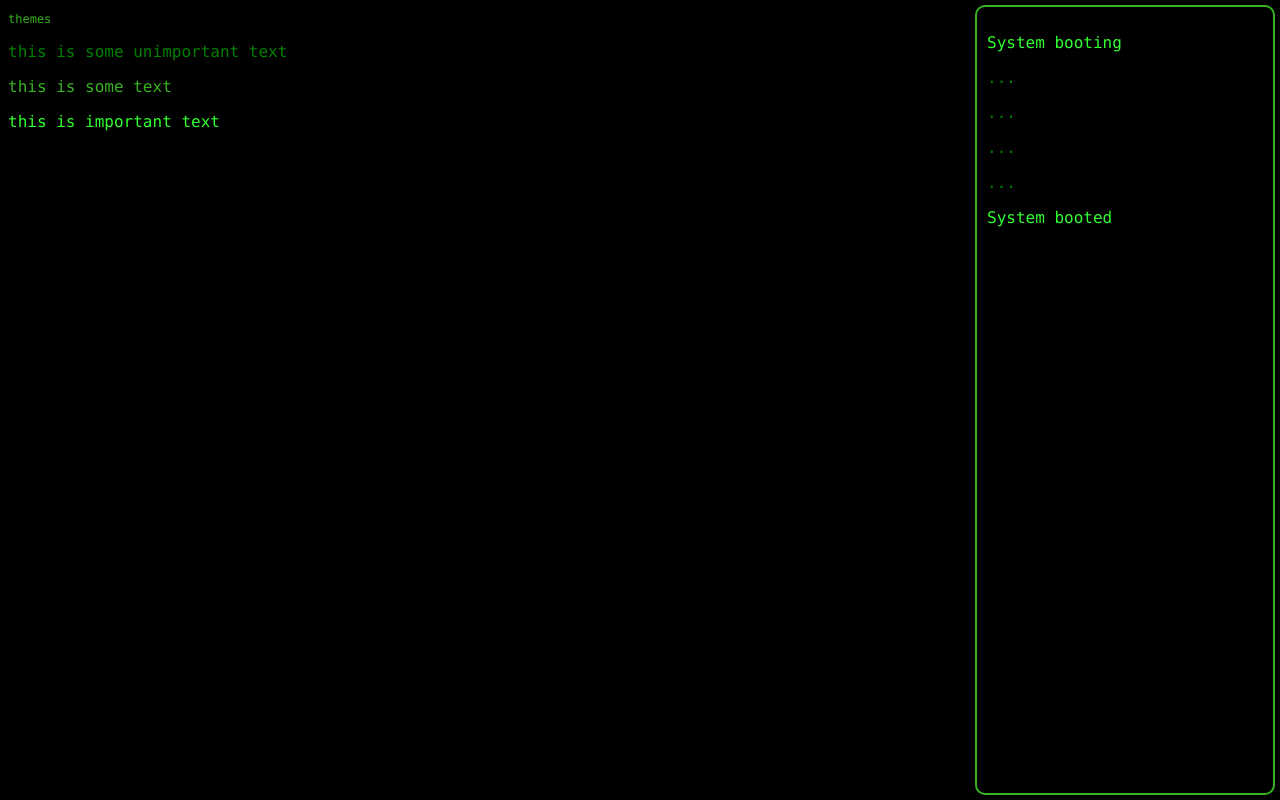
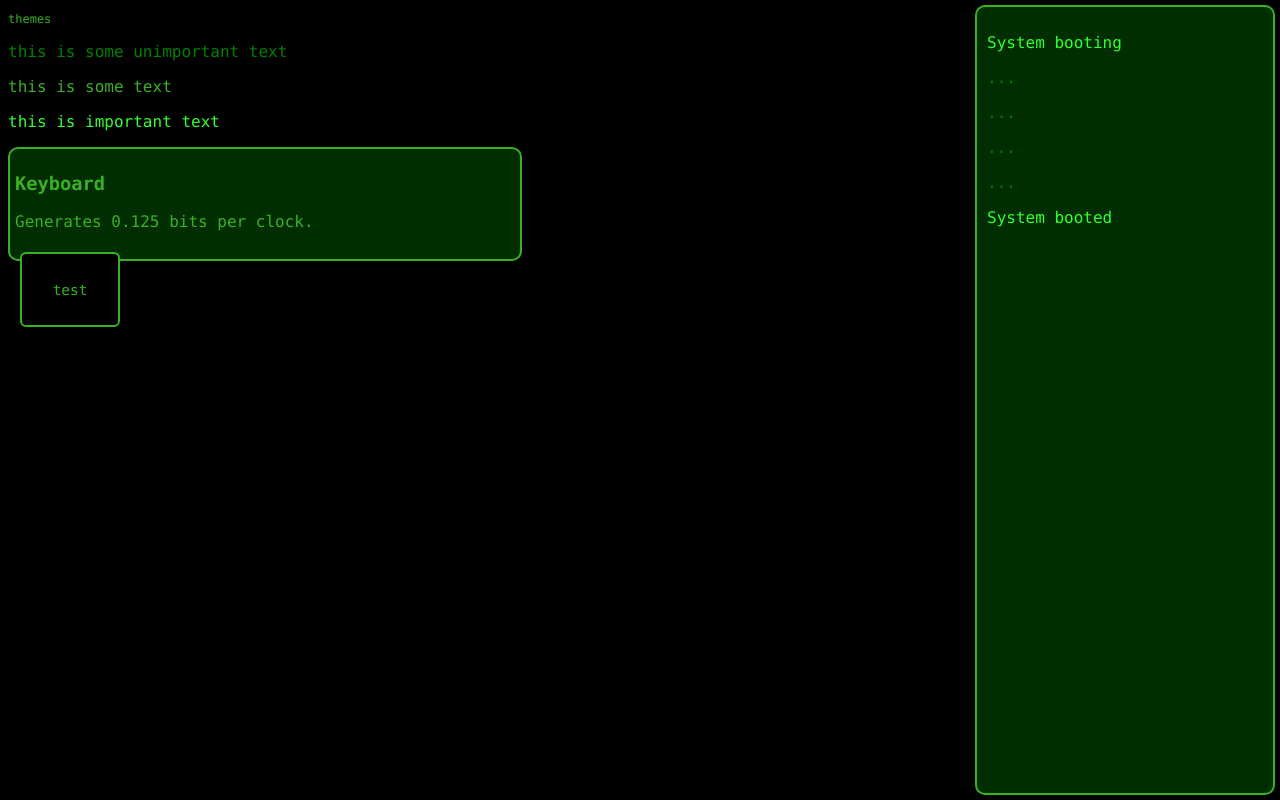
Before and after one commit to WillEnfield/willenfield.github.io, a plain HTML site: page game.html in a window 1280 px wide. Drawn offline with Linux system fonts and the light colour scheme.

```diff
--- a/game.css
+++ b/game.css
@@ -3,6 +3,7 @@
     --color-important: #31ff31;
     --color-normal: #39b124;
     --color-unimportant: #008000;
+    --color-window: #012e01;
 }
 
 .light {
@@ -10,6 +11,7 @@
     --color-important: #d32f2f;
     --color-normal: #333333;
     --color-unimportant: #666666;
+    --color-window: #d1d1d1;
 }
 
 .highcontrast {
@@ -17,13 +19,15 @@
     --color-important: #4988d5;
     --color-normal: white;
     --color-unimportant: #cdcdcd;
+    --color-window: #1a1119;
 }
 
 .dark {
-    --color-bg: rgb(53, 53, 53);
+    --color-bg: #202020;
     --color-important: #7f1aa3;
     --color-normal: white;
     --color-unimportant: #adadad;
+    --color-window: #1d1d1d;
 }
 
 body {
@@ -46,7 +50,7 @@
     top: 5px;
     bottom: 5px;
     width: 300px;
-    background-color: var(--color-bg);
+    background-color: var(--color-window);
     color: var(--color-normal);
     padding: 10px;
     box-sizing: border-box;
@@ -59,7 +63,7 @@
     font-family: Cascadia Code, Consolas, 'Courier New', monospace;
     margin: 5px;
     color: var(--color-normal);
-    border: 2px, solid, var(--color-normal);
+    border: 2px solid var(--color-normal);
     background-color: var(--color-bg);
     border-radius: 10px;
     width: 100px;
@@ -75,8 +79,8 @@
 .popup-content {
     background: var(--color-bg);
     padding: 5px;
-    border-radius: 8px;
-    border: 2px, solid, var(--color-normal);
+    border-radius: 3px;
+    border: 2px solid var(--color-normal);
     height: auto;
     width: auto;
 }
@@ -86,3 +90,28 @@
     font-size: 24px;
     cursor: pointer;
 }
+
+.shop {
+    justify-content: space-between;
+    align-items: center;
+    padding: 5px;
+    border: 2px solid var(--color-normal);
+    width: 500px;
+    height: 100px;
+    background: var(--color-window);
+    border-radius: 10px;
+}
+
+.shop-text {
+    flex: 1;
+}
+
+.shop-button {
+    padding: 8px 16px;
+    border: 2px solid var(--color-normal);
+    border-radius: 6px;
+    background-color: var(--color-bg);
+    color: var(--color-normal);
+    font-size: 0.9rem;
+    cursor: pointer;
+}
--- a/game.html
+++ b/game.html
@@ -7,11 +7,19 @@
 <script src="gamecode.js"></script>
 </head>
 <body>
-    <p id="themePopupLocation"onclick="openPopup('Theme','themePopupLocation')" style="font-size: 12px;">themes</p>
+    <p id="themePopupLocation" onclick="openPopup('Theme','themePopupLocation')" style="font-size: 12px;   cursor: pointer;">themes</p>
 
     <p class="unimportant">this is some unimportant text</p>
     <p>this is some text</p>
     <p class="important">this is important text</p>
+
+    <div class="shop">
+        <div class="shop-text">
+            <h3>Keyboard</h3>
+            <p>Generates 0.125 bits per clock.</p>
+        </div>
+        <button class="shop-button">test</button>
+    </div>
 
     <div id="console" class="console"></div>
 
--- a/gamecode.js
+++ b/gamecode.js
@@ -50,10 +50,8 @@
     popup.style.left = rect.left + window.scrollX + "px";
 
     document.getElementById("popup"+name).style.display = "block";
-    addToConsole("popup opened: "+ name)
 }
 
 function closePopup(name) {
     document.getElementById("popup"+name).style.display = "none";
-    addToConsole("popup closed: "+ name)
 }
```
